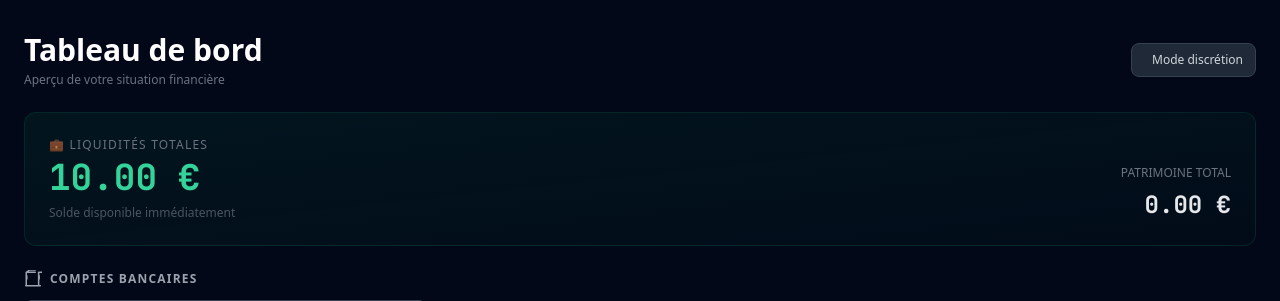
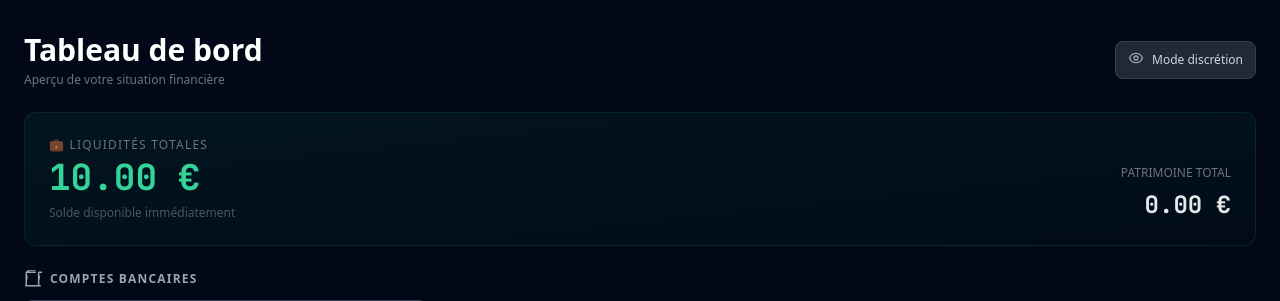
Before and after one commit to Halid13/myECO, a FastAPI app: template app/templates/index.html in a window 1280 px wide. Shown: the part 65-366 px from the top of the page. Run offline with FastAPI, Linux system fonts and the light colour scheme; the template is opened without the code that fills it: most values are stand-ins (such as "Sample title", 1, 10 or a date in 2020); some libraries are stand-ins or nearby versions.

Commit message:
set update db v0.7 set dashboard interface

```diff
--- a/app/templates/index.html
+++ b/app/templates/index.html
@@ -15,7 +15,7 @@
         <button id="toggle-discretion"
                 onclick="toggleDiscretion()"
                 class="flex items-center gap-2 px-3 py-2 bg-gray-800 hover:bg-gray-700 border border-gray-700 text-gray-300 text-xs rounded-lg transition">
-            <span id="icone-discretion">{{ components.icons.icon("eye", "16") }}</span>
+            <span id="icone-discretion">{{ icons.icon("eye", "16") }}</span>
             <span id="texte-discretion">Mode discrétion</span>
         </button>
     </div>
@@ -242,14 +242,12 @@ function toggleDiscretion() {
     if (isDiscret) {
         valeurs.forEach(el => el.classList.remove('blur-sm', 'select-none'));
         localStorage.removeItem(DISCRETION_KEY);
-        document.getElementById('icone-discretion').innerHTML = '{{ components.icons.icon("eye", "16") }}';
         document.getElementById('texte-discretion').textContent = 'Mode discrétion';
     } else {
         valeurs.forEach(el => {
             el.classList.add('blur-sm', 'select-none');
         });
         localStorage.setItem(DISCRETION_KEY, 'true');
-        document.getElementById('icone-discretion').innerHTML = '{{ components.icons.icon("eye-slash", "16") }}';
         document.getElementById('texte-discretion').textContent = 'Mode visible';
     }
 }
```
